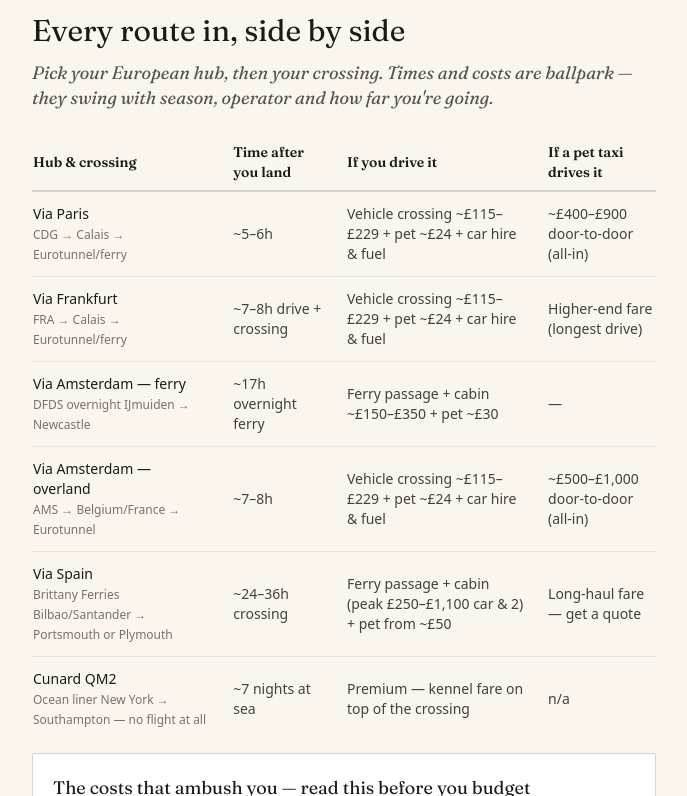
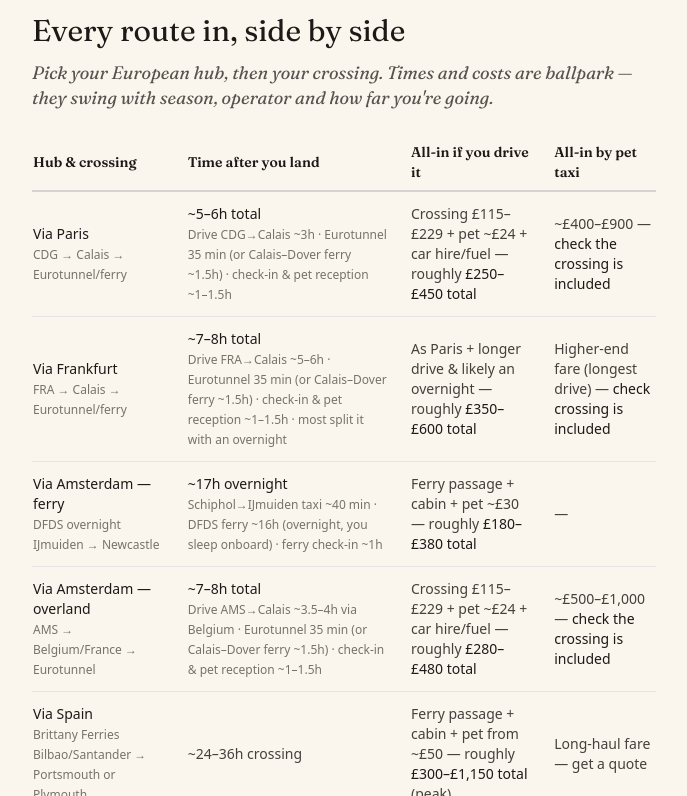
Before and after one commit to rupindermahay/petsincabin, a Next.js app: page /getting-your-pet-into-the-uk in a window 1280 px wide. Shown: the part 1024-1820 px from the top of the page, without its empty margins (296-983 px from the left). Built offline with nearby package versions, Linux system fonts and the light colour scheme.

Commit message:
Add files via upload

```diff
--- a/pages/getting-your-pet-into-the-uk.js
+++ b/pages/getting-your-pet-into-the-uk.js
@@ -106,8 +106,8 @@ export default function GettingYourPetIntoTheUK() {
                   <tr className="border-b-2 border-stone-300">
                     <th className="text-left font-serif text-stone-900 py-2 pr-3 font-semibold">Hub &amp; crossing</th>
                     <th className="text-left font-serif text-stone-900 py-2 px-3 font-semibold">Time after you land</th>
-                    <th className="text-left font-serif text-stone-900 py-2 px-3 font-semibold">If you drive it</th>
-                    <th className="text-left font-serif text-stone-900 py-2 pl-3 font-semibold">If a pet taxi drives it</th>
+                    <th className="text-left font-serif text-stone-900 py-2 px-3 font-semibold">All-in if you drive it</th>
+                    <th className="text-left font-serif text-stone-900 py-2 pl-3 font-semibold">All-in by pet taxi</th>
                   </tr>
                 </thead>
                 <tbody className="font-sans text-stone-700">
@@ -116,26 +116,35 @@ export default function GettingYourPetIntoTheUK() {
                       <span className="font-medium text-stone-900">Via Paris</span><br />
                       <span className="text-xs text-stone-500">CDG → Calais → Eurotunnel/ferry</span>
                     </td>
-                    <td className="py-3 px-3">~5–6h</td>
-                    <td className="py-3 px-3">Vehicle crossing ~£115–£229 + pet ~£24 + car hire &amp; fuel</td>
-                    <td className="py-3 pl-3">~£400–£900 door-to-door (all-in)</td>
+                    <td className="py-3 px-3">
+                      <span className="font-medium text-stone-900">~5–6h total</span><br />
+                      <span className="text-xs text-stone-500">Drive CDG→Calais ~3h · Eurotunnel 35 min (or Calais–Dover ferry ~1.5h) · check-in &amp; pet reception ~1–1.5h</span>
+                    </td>
+                    <td className="py-3 px-3">Crossing £115–£229 + pet ~£24 + car hire/fuel — roughly <span className="font-medium text-stone-900">£250–£450 total</span></td>
+                    <td className="py-3 pl-3">~£400–£900 — <span className="font-medium text-stone-900">check the crossing is included</span></td>
                   </tr>
                   <tr className="border-b border-stone-200">
                     <td className="py-3 pr-3">
                       <span className="font-medium text-stone-900">Via Frankfurt</span><br />
                       <span className="text-xs text-stone-500">FRA → Calais → Eurotunnel/ferry</span>
                     </td>
-                    <td className="py-3 px-3">~7–8h drive + crossing</td>
-                    <td className="py-3 px-3">Vehicle crossing ~£115–£229 + pet ~£24 + car hire &amp; fuel</td>
-                    <td className="py-3 pl-3">Higher-end fare (longest drive)</td>
+                    <td className="py-3 px-3">
+                      <span className="font-medium text-stone-900">~7–8h total</span><br />
+                      <span className="text-xs text-stone-500">Drive FRA→Calais ~5–6h · Eurotunnel 35 min (or Calais–Dover ferry ~1.5h) · check-in &amp; pet reception ~1–1.5h · most split it with an overnight</span>
+                    </td>
+                    <td className="py-3 px-3">As Paris + longer drive &amp; likely an overnight — roughly <span className="font-medium text-stone-900">£350–£600 total</span></td>
+                    <td className="py-3 pl-3">Higher-end fare (longest drive) — <span className="font-medium text-stone-900">check crossing is included</span></td>
                   </tr>
                   <tr className="border-b border-stone-200">
                     <td className="py-3 pr-3">
                       <span className="font-medium text-stone-900">Via Amsterdam — ferry</span><br />
                       <span className="text-xs text-stone-500">DFDS overnight IJmuiden → Newcastle</span>
                     </td>
-                    <td className="py-3 px-3">~17h overnight ferry</td>
-                    <td className="py-3 px-3">Ferry passage + cabin ~£150–£350 + pet ~£30</td>
+                    <td className="py-3 px-3">
+                      <span className="font-medium text-stone-900">~17h overnight</span><br />
+                      <span className="text-xs text-stone-500">Schiphol→IJmuiden taxi ~40 min · DFDS ferry ~16h (overnight, you sleep onboard) · ferry check-in ~1h</span>
+                    </td>
+                    <td className="py-3 px-3">Ferry passage + cabin + pet ~£30 — roughly <span className="font-medium text-stone-900">£180–£380 total</span></td>
                     <td className="py-3 pl-3">—</td>
                   </tr>
                   <tr className="border-b border-stone-200">
@@ -143,9 +152,12 @@ export default function GettingYourPetIntoTheUK() {
                       <span className="font-medium text-stone-900">Via Amsterdam — overland</span><br />
                       <span className="text-xs text-stone-500">AMS → Belgium/France → Eurotunnel</span>
                     </td>
-                    <td className="py-3 px-3">~7–8h</td>
-                    <td className="py-3 px-3">Vehicle crossing ~£115–£229 + pet ~£24 + car hire &amp; fuel</td>
-                    <td className="py-3 pl-3">~£500–£1,000 door-to-door (all-in)</td>
+                    <td className="py-3 px-3">
+                      <span className="font-medium text-stone-900">~7–8h total</span><br />
+                      <span className="text-xs text-stone-500">Drive AMS→Calais ~3.5–4h via Belgium · Eurotunnel 35 min (or Calais–Dover ferry ~1.5h) · check-in &amp; pet reception ~1–1.5h</span>
+                    </td>
+                    <td className="py-3 px-3">Crossing £115–£229 + pet ~£24 + car hire/fuel — roughly <span className="font-medium text-stone-900">£280–£480 total</span></td>
+                    <td className="py-3 pl-3">~£500–£1,000 — <span className="font-medium text-stone-900">check the crossing is included</span></td>
                   </tr>
                   <tr className="border-b border-stone-200">
                     <td className="py-3 pr-3">
@@ -153,7 +165,7 @@ export default function GettingYourPetIntoTheUK() {
                       <span className="text-xs text-stone-500">Brittany Ferries Bilbao/Santander → Portsmouth or Plymouth</span>
                     </td>
                     <td className="py-3 px-3">~24–36h crossing</td>
-                    <td className="py-3 px-3">Ferry passage + cabin (peak £250–£1,100 car &amp; 2) + pet from ~£50</td>
+                    <td className="py-3 px-3">Ferry passage + cabin + pet from ~£50 — roughly <span className="font-medium text-stone-900">£300–£1,150 total</span> (peak)</td>
                     <td className="py-3 pl-3">Long-haul fare — get a quote</td>
                   </tr>
                   <tr>
@@ -162,12 +174,16 @@ export default function GettingYourPetIntoTheUK() {
                       <span className="text-xs text-stone-500">Ocean liner New York → Southampton — no flight at all</span>
                     </td>
                     <td className="py-3 px-3">~7 nights at sea</td>
-                    <td className="py-3 px-3">Premium — kennel fare on top of the crossing</td>
+                    <td className="py-3 px-3">Premium — crossing fare + kennel fee, <span className="font-medium text-stone-900">get a quote</span></td>
                     <td className="py-3 pl-3">n/a</td>
                   </tr>
                 </tbody>
               </table>
             </div>
+
+            <p className="font-sans text-xs text-stone-500 leading-relaxed mb-3">
+              <strong>The pet-taxi total is the one to interrogate.</strong> There's no industry standard — some operators quote a single all-in price that already includes the Eurotunnel/ferry crossing and tolls; others quote the driving only and add the crossing as a separate charge (often a deposit equal to the ticket price), or leave you to pay it on the day. Two quotes that look similar can differ by £150–£250 once the crossing is in or out. Always ask the operator, in writing: <em>"Does this price include the Channel crossing ticket, the pet fee, and tolls — or are those extra?"</em>
+            </p>
 
             <div className="bg-white border border-stone-300 rounded-sm p-5 mb-3">
               <div className="font-serif text-lg text-stone-900 mb-2">The costs that ambush you — read this before you budget</div>
@@ -181,7 +197,7 @@ export default function GettingYourPetIntoTheUK() {
                 <li><strong>Ferry cabins.</strong> On the Amsterdam, Spain and longer France crossings, a pet-friendly cabin isn't the pet fee — it's a separate, often pricey, booking.</li>
               </ul>
               <p className="font-serif text-stone-700 leading-relaxed text-sm">
-                None of this is hidden by anyone trying to trick you — it's just rarely added up in one place. So do add it up. The realistic all-in cost of the overland routes is the vehicle crossing <em>plus</em> the pet fee <em>plus</em> car hire/fuel <em>plus</em> any overnight — easily several hundred pounds before you've factored the flight. The "If a pet taxi drives it" column already bundles all of this into one quote, which is part of why a pet taxi can look closer in price than you'd expect.
+                None of this is hidden by anyone trying to trick you — it's just rarely added up in one place. So do add it up. The realistic all-in cost of the overland routes is the vehicle crossing <em>plus</em> the pet fee <em>plus</em> car hire/fuel <em>plus</em> any overnight — easily several hundred pounds before you've factored the flight. A pet taxi can fold most of this into one quote — but not always: some operators include the Channel crossing in their price, others charge it on top or ask for a deposit equal to the ticket. So when you compare a pet-taxi quote against driving it yourself, make sure you're comparing two genuine all-in totals — ask the operator outright whether the crossing, pet fee and tolls are included.
               </p>
             </div>
 
@@ -324,7 +340,7 @@ export default function GettingYourPetIntoTheUK() {
             </p>
 
             <p className="font-serif text-stone-700 leading-relaxed mb-4">
-              The pet usually rides in the vehicle with you, often out of its carrier on a blanket beside you, and the operator handles the pet check-in at the Eurotunnel or ferry terminal. Costs vary widely with distance — operators quote roughly £400 to £2,000 for the door-to-door journey. The Frankfurt route, being the longest drive, sits at the higher end; a Paris collection is typically less.
+              The pet usually rides in the vehicle with you, often out of its carrier on a blanket beside you, and the operator handles the pet check-in at the Eurotunnel or ferry terminal. Costs vary widely with distance — operators quote roughly £400 to £2,000 for the door-to-door journey. The Frankfurt route, being the longest drive, sits at the higher end; a Paris collection is typically less. One thing to pin down before you compare quotes: some operators' prices already include the Channel crossing ticket and tolls, others quote the driving only and add the crossing separately (sometimes as a deposit equal to the ticket price). Ask outright what's in the number.
             </p>
 
             <div className="bg-amber-50 border-l-2 border-amber-400 p-4 mb-4">
```
